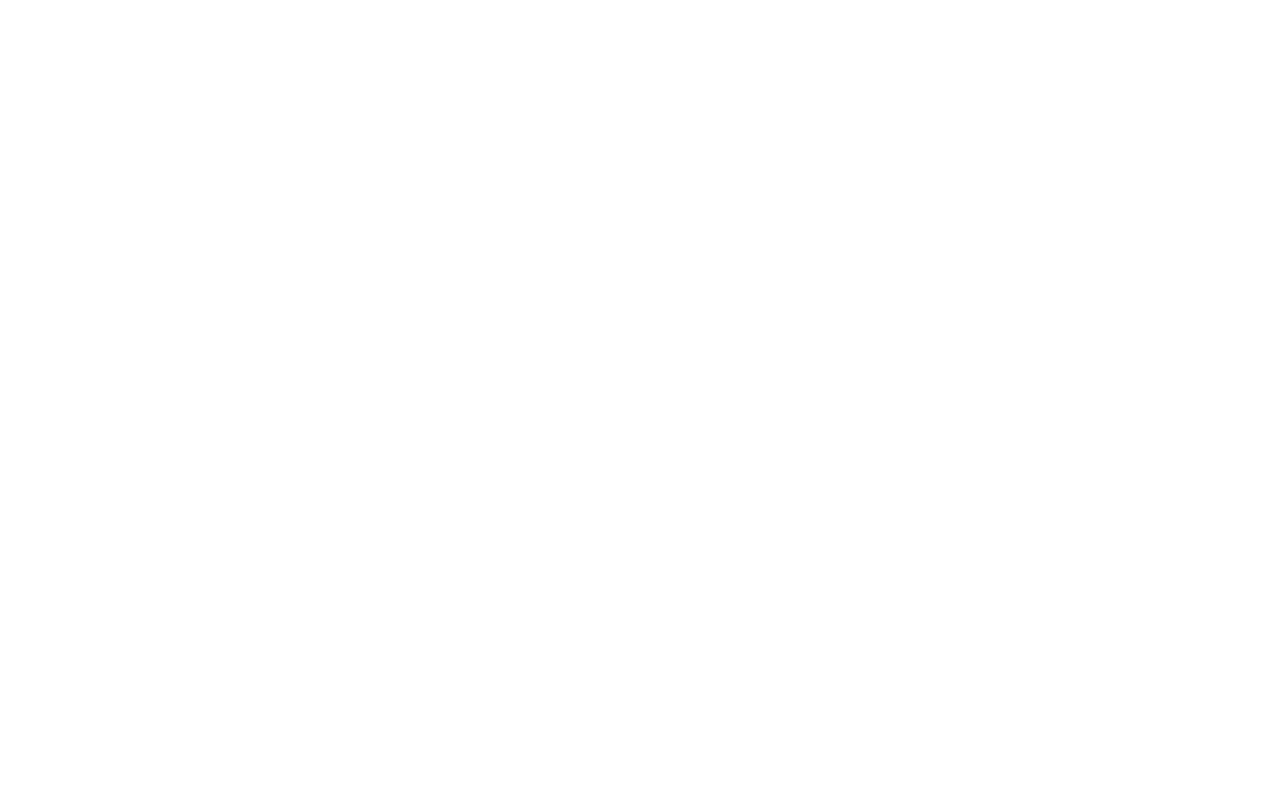
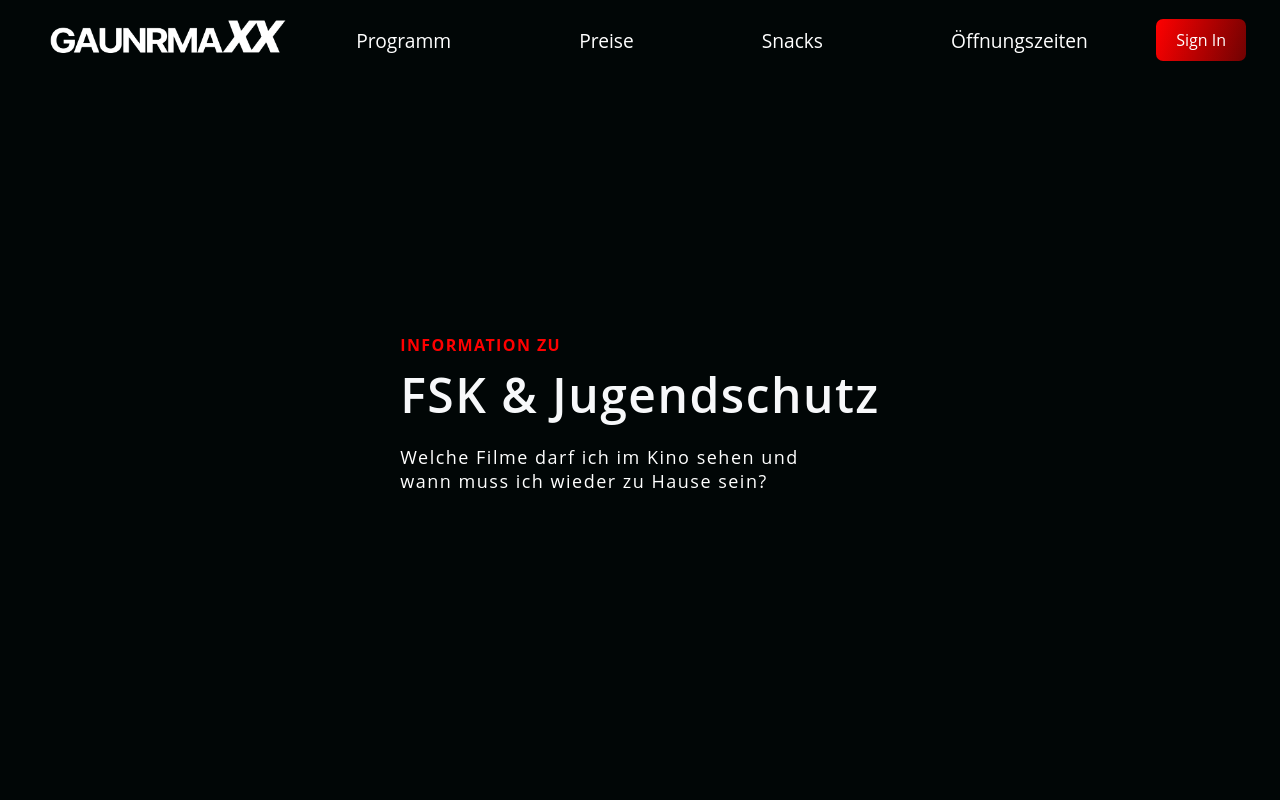
Before and after one commit to DeisnerMedia/Gaunrmaxx, a React (Create React App) app: page /jugendschutz in a window 1280 px wide. Before the commit this address had no page. Shown: the top 800 px of the page. Built offline with nearby package versions, Linux system fonts and the light colour scheme.

Commit message:
Routed the Footer-Link to the Jugenschutz Site

```diff
--- a/src/App.js
+++ b/src/App.js
@@ -14,6 +14,7 @@
 
 import Kontakt from './pages/FooterNav/Kontakt';
 import Datenschutz from './pages/FooterNav/Datenschutz';
+import Jugendschutz from './pages/FooterNav/Jugendschutz';
 import Besuchsbedingungen from './pages/FooterNav/Besuchsbedingungen';
 
 function App() {
@@ -28,6 +29,7 @@
 
           <Route exact path='/kontakt' element={<Kontakt />} />
           <Route exact path='/datenschutz' element={<Datenschutz />} />
+          <Route exact path='/jugendschutz' element={<Jugendschutz />} />
           <Route exact path='/besuchsbedingungen' element={<Besuchsbedingungen />} />
         </Routes>
       </Router>
--- a/src/pages/FooterNav/Jugendschutz.js
+++ b/src/pages/FooterNav/Jugendschutz.js
@@ -3,7 +3,7 @@
 import { homeObjOne, homeObjTwo, homeObjThree, homeObjfour,homeObjfive, homeObjsix, homeObjseven, homeObjeight } from '../../components/FSK&Jugendsschutz/Data';
 import Footer from '../../components/Footer';
 
-const Datenschutz = () => {
+const JugendschutzSite = () => {
   return (
     <>
         <Header />
@@ -20,4 +20,4 @@
   )
 }
 
-export default Datenschutz
+export default JugendschutzSite
```
Also changed, not shown: 1 other file (tests, documents, lock files or other folders).
